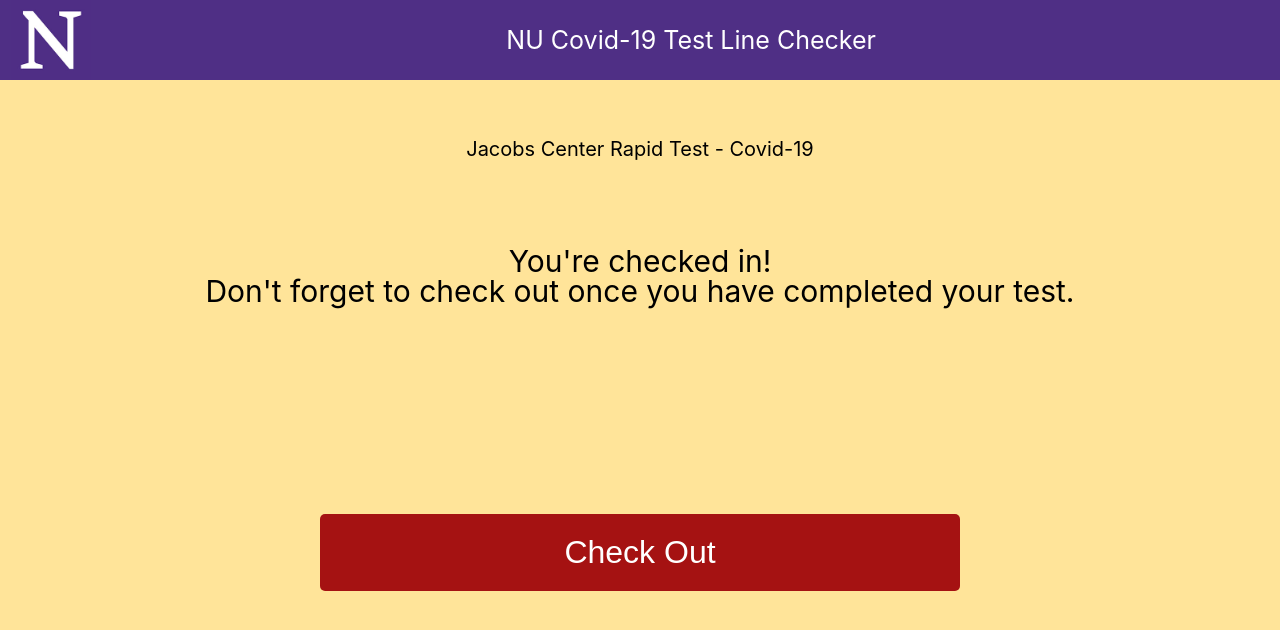
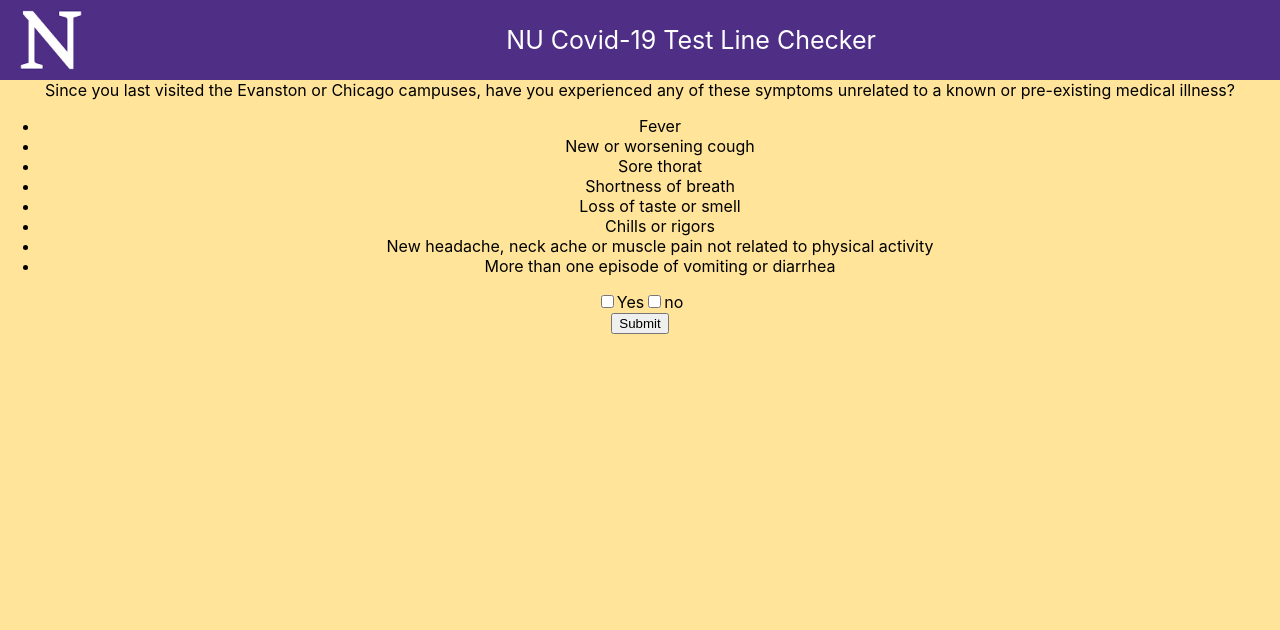
Before and after one commit to 397-f21/covid-line-checker, a React (Create React App) app: page / in a window 1280 px wide. Both pictures are taken after a click on the button "Check In". Shown: the top 630 px of the page. Built offline with nearby package versions, Linux system fonts and the light colour scheme; no server answers; the database is empty.

Commit message:
Symptom Tracker
- create a symptom tracker components
- change the conditional on buttons
- need to fix the yes and no checkbox

```diff
--- a/src/App.js
+++ b/src/App.js
@@ -10,6 +10,7 @@
 
 function App() {
   const [checkedIn, setCheckedIn] = useState(false);
+  const [symptom, setSymptom] = useState(false);
   const [update, setUpdate] = useState(0);
   const [data, loadingData, errorData] = useData('/');
   const [numPeople, loading, error] = useData('/numPeople');
@@ -56,8 +57,8 @@
   return (
     <div className={checkedIn ? 'checkedIn' : 'checkedOut'}>
       <Banner />
-      <Content checkedIn={checkedIn} numPeople={numPeople} />
-      <Button checkedIn={checkedIn} setCheckedIn={setCheckedIn} numPeople={numPeople} setUpdate={setUpdate} update={update} />
+      <Content checkedIn={checkedIn} numPeople={numPeople} symptom={symptom}/>
+      <Button checkedIn={checkedIn} setCheckedIn={setCheckedIn} symptom={symptom} setSymptom={setSymptom} numPeople={numPeople} setUpdate={setUpdate} update={update} />
     </div>
   );
 }
--- a/src/components/Button.css
+++ b/src/components/Button.css
@@ -15,10 +15,10 @@
     transition: 0.2s ease-out;
 }
 
-.btn-checked-in {
+.btn-checked-out {
     background-color: #a51212;
 }
 
-.btn-checked-out {
+.btn-checked-in {
     background-color: #4E2A84;
 }
--- a/src/components/Button.js
+++ b/src/components/Button.js
@@ -28,17 +28,22 @@
 }
 
 
-const Button = ({ checkedIn, setCheckedIn, numPeople, setUpdate, update }) => {
+const Button = ({ checkedIn, setCheckedIn, symptom, setSymptom, numPeople, setUpdate, update }) => {
 
   return (
     checkedIn ?
+      symptom ?
+        <button className="btn btn-checked-out" onClick={() => {
+          setCheckedIn(false);
+          checkOut(numPeople, update, setUpdate);
+        }
+        }>Check Out</button>
+        :
+        <button onClick={()=>{
+          setSymptom(true);
+        }}> Submit </button>
+      :
       <button className="btn btn-checked-in" onClick={() => {
-        setCheckedIn(false);
-        checkOut(numPeople, update, setUpdate);
-      }
-      }>Check Out</button>
-      :
-      <button className="btn btn-checked-out" onClick={() => {
         setCheckedIn(true);
         checkIn(numPeople);
       }
--- a/src/components/Content.js
+++ b/src/components/Content.js
@@ -1,8 +1,8 @@
 import React from 'react';
 import './Content.css';
 import { useData } from '../utilities/firebase';
-
-const Content = ({ checkedIn, numPeople }) => {
+import Symptom from './Symptom';
+const Content = ({ checkedIn, symptom}) => {
     // for purposes of demo:
     // Low: 1
     // medium: 2
@@ -18,10 +18,17 @@
 
     return (
       checkedIn ?
-        <div className='checkout_content'>
+        symptom?
+          // haveSymptom?
+          // <div className>
+          // :
+          <div className='checkout_content'>
           <p className='test_location'>Jacobs Center Rapid Test - Covid-19</p>
           <p className='checkedin_msg'>You're checked in! <br /> <br /> Don't forget to check out once you have completed your test.</p>
-        </div> :
+         </div>
+          :
+          <Symptom></Symptom>
+        :
         <div className='checkin_content'>
           <p className='test_location'>Jacobs Center Rapid Test - Covid-19</p>
           <div className='traffic'>
--- /dev/null
+++ b/src/components/Symptom.js
@@ -0,0 +1,28 @@
+
+
+const Symptom = () =>{
+    return (
+        <>
+            <div>
+                <div>Since you last visited the Evanston or Chicago campuses,
+                    have you experienced any of these symptoms unrelated to a
+                    known or pre-existing medical illness?</div>
+                    <ul>
+                        <li>Fever</li>
+                        <li>New or worsening cough</li>
+                        <li>Sore thorat</li>
+                        <li>Shortness of breath</li>
+                        <li>Loss of taste or smell</li>
+                        <li>Chills or rigors</li>
+                        <li>New headache, neck ache or muscle pain not related to physical activity</li>
+                        <li>More than one episode of vomiting or diarrhea</li>
+                    </ul>
+
+                    <label><input type="checkbox" id="yes"/>Yes</label>
+                    <label for="no"><input type="checkbox" id="no"/>no</label>
+            </div>
+        </>
+    )
+}
+
+export default Symptom
```
